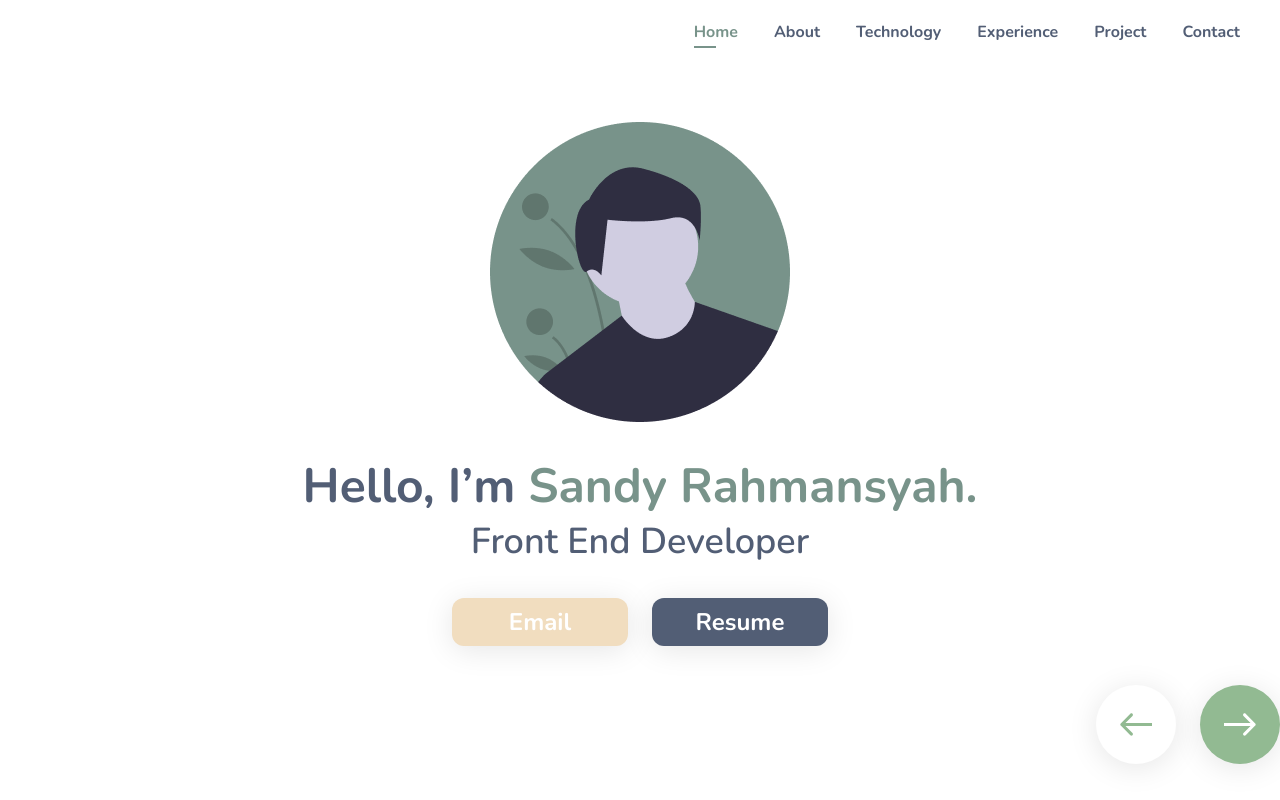
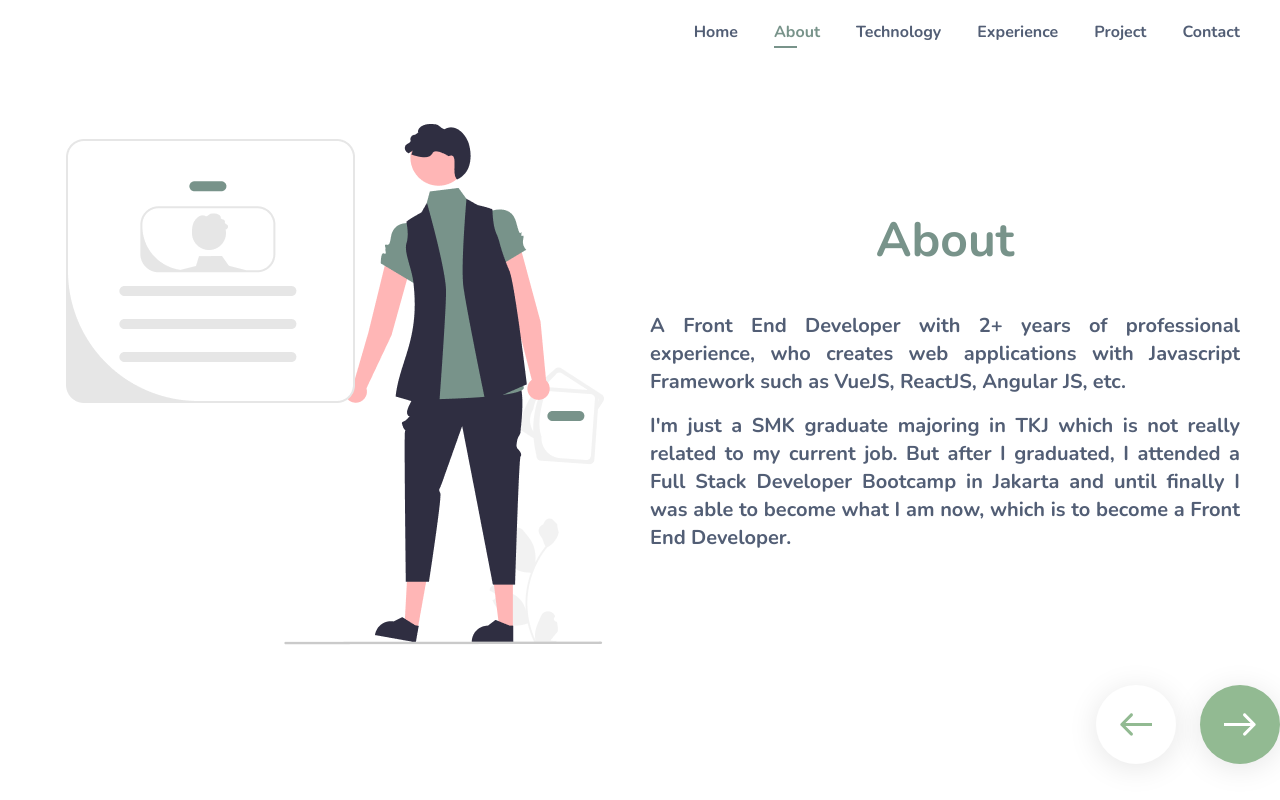
Before and after one commit to sandyadzim/portofolio, a React (Vite) app: page / in a window 1280 px wide. Built offline with nearby package versions, Linux system fonts and the light colour scheme.

Commit message:
update: about page

```diff
--- a/src/App.css
+++ b/src/App.css
@@ -2,41 +2,15 @@
   font-family: 'Nunito', sans-serif;
 }
 
-.App-logo {
-  height: 40vmin;
-  pointer-events: none;
-}
-
-@media (prefers-reduced-motion: no-preference) {
-  .App-logo {
-    animation: App-logo-spin infinite 20s linear;
+@keyframes fade-in {
+  0% {
+    opacity: 0;
+  }
+  100% {
+    opacity: 1;
   }
 }
 
-.App-header {
-  background-color: #282c34;
-  min-height: 100vh;
-  display: flex;
-  flex-direction: column;
-  align-items: center;
-  justify-content: center;
-  font-size: calc(10px + 2vmin);
-  color: white;
+.fade-in {
+  animation: fade-in 0.5s ease-in-out;
 }
-
-.App-link {
-  color: #61dafb;
-}
-
-@keyframes App-logo-spin {
-  from {
-    transform: rotate(0deg);
-  }
-  to {
-    transform: rotate(360deg);
-  }
-}
-
-button {
-  font-size: calc(10px + 2vmin);
-}
--- a/src/App.tsx
+++ b/src/App.tsx
@@ -1,28 +1,38 @@
-import { useState } from 'react'
+import React, { useState } from 'react'
 import Header from './components/Header'
 import Pagination from './components/Pagination'
 import Home from './pages/Home'
+import About from './pages/About'
 
-import logo from './logo.svg'
 import './App.css'
 
 function App() {
-  const [activeLink, setActiveLink] = useState('home')
+  const [activeLink, setActiveLink] = useState('about')
 
   function ActiveSection() {
     switch (activeLink) {
       case 'home':
         return <Home />
+      case 'about':
+        return <About />
       default:
         return <div>404</div>
     }
   }
 
+  function handleChangeLink(value: string) {
+    setActiveLink(value)
+  }
+
+  function handleLinkFromHeader(value: string) {
+    setActiveLink(value)
+  }
+
   return (
     <div className="App container mx-auto px-10 relative min-h-screen">
-      <Header activeLink={activeLink} />
+      <Header activeLink={activeLink} onHandleLink={handleLinkFromHeader} />
       <ActiveSection />
-      <Pagination />
+      <Pagination activeLink={activeLink} onHandleLink={handleChangeLink} />
     </div>
   )
 }
--- a/src/components/Header/ListMenu.tsx
+++ b/src/components/Header/ListMenu.tsx
@@ -8,6 +8,7 @@ interface IMenu {
 interface IListMenu {
   menus: Array<IMenu>
   activeLink: string
+  onHandleLink: (link: string) => void
 }
 
 function ListMenu(props: IListMenu) {
@@ -16,6 +17,7 @@ function ListMenu(props: IListMenu) {
       {props.menus.map((item) => (
         <li key={item.slug}>
           <button
+            onClick={() => props.onHandleLink(item.slug)}
             className={`link-nav ${
               props.activeLink === item.slug ? 'active-link' : ''
             }`}
--- a/src/components/Header/index.tsx
+++ b/src/components/Header/index.tsx
@@ -5,6 +5,7 @@ import ButtonMenu from './ButtonMenu'
 
 interface IHeaderProps {
   activeLink: string
+  onHandleLink: (link: string) => void
 }
 
 function Header(props: IHeaderProps) {
@@ -41,6 +42,11 @@ function Header(props: IHeaderProps) {
     setSidebar(!sidebar)
   }
 
+  function handleLink(value: string) {
+    console.log(value)
+    props.onHandleLink(value)
+  }
+
   return (
     <>
       <div>
@@ -48,17 +54,25 @@ function Header(props: IHeaderProps) {
           <nav className="h-full flex justify-end">
             {/* Desktop */}
             <div className="hidden md:w-full md:justify-center lg:w-auto lg:mr-10 xl:mr-0 md:flex">
-              <ListMenu activeLink={props.activeLink} menus={listLink} />
+              <ListMenu
+                activeLink={props.activeLink}
+                menus={listLink}
+                onHandleLink={handleLink}
+              />
             </div>
 
             {/* Mobile */}
             <ButtonMenu onHandleSidebar={handleSidebar} />
             <div
-              className={`bg-white fixed items-center justify-center flex-col inset-0 z-20 md:hidden ${
+              className={`bg-white/70 backdrop-blur-xl fixed items-center justify-center flex-col inset-0 z-20 md:hidden ${
                 sidebar ? 'flex' : 'hidden'
               }`}
             >
-              <ListMenu activeLink={props.activeLink} menus={listLink} />
+              <ListMenu
+                activeLink={props.activeLink}
+                menus={listLink}
+                onHandleLink={handleLink}
+              />
             </div>
           </nav>
         </header>
--- a/src/components/Pagination/index.tsx
+++ b/src/components/Pagination/index.tsx
@@ -1,16 +1,53 @@
-import React from 'react'
+import React, { useState } from 'react'
 
 import arrowLeft from '../../assets/img/icons/arrow-left.svg'
 import arrowRight from '../../assets/img/icons/arrow-right.svg'
 
-function Pagination() {
+interface IPagination {
+  activeLink: string
+  onHandleLink: (link: string) => void
+}
+
+function Pagination({ activeLink, onHandleLink }: IPagination) {
+  function nextPage(currentLink: string): void {
+    switch (currentLink) {
+      case 'home':
+        onHandleLink('about')
+        break
+      case 'about':
+        onHandleLink('tech')
+        break
+      default:
+        onHandleLink('home')
+    }
+  }
+
+  function prevPage(currentLink: string) {
+    switch (currentLink) {
+      case 'tech':
+        onHandleLink('about')
+        break
+      case 'about':
+        onHandleLink('home')
+        break
+      default:
+        onHandleLink('tech')
+    }
+  }
+
   return (
     <div className="absolute bottom-9 right-3 md:right-0">
       <div className="space-x-6">
-        <button className="px-6 py-7 bg-white rounded-[50%] shadow-base">
+        <button
+          onClick={() => prevPage(activeLink)}
+          className="px-6 py-7 bg-white rounded-[50%] shadow-base"
+        >
           <img src={arrowLeft} alt="arrow-left" className="w-6 md:w-8" />
         </button>
-        <button className="px-6 py-7 bg-green-pastel rounded-[50%] shadow-base">
+        <button
+          onClick={() => nextPage(activeLink)}
+          className="px-6 py-7 bg-green-pastel rounded-[50%] shadow-base"
+        >
           <img src={arrowRight} alt="arrow-right" className="w-6 md:w-8" />
         </button>
       </div>
--- /dev/null
+++ b/src/pages/About/index.tsx
@@ -0,0 +1,33 @@
+import React from 'react'
+
+import aboutIcon from '../../assets/img/about.png'
+
+function About() {
+  return (
+    <div className="flex items-center justify-center md:space-x-5 h-[80vh] flex-col md:flex-row fade-in">
+      <div className="hidden md:flex justify-center md:w-1/2">
+        <img src={aboutIcon} alt="about" />
+      </div>
+      <div className="w-full md:w-1/2">
+        <h2 className="font-bold text-green-dark-pastel text-3xl md:text-5xl text-center">
+          About
+        </h2>
+        <div className="font-bold text-navy-pastel text-xl text-justify mt-6 md:mt-12">
+          <p>
+            A Front End Developer with 2+ years of professional experience, who
+            creates web applications with Javascript Framework such as VueJS,
+            ReactJS, Angular JS, etc.
+          </p>
+          <p className="mt-4">
+            I'm just a SMK graduate majoring in TKJ which is not really related
+            to my current job. But after I graduated, I attended a Full Stack
+            Developer Bootcamp in Jakarta and until finally I was able to become
+            what I am now, which is to become a Front End Developer.
+          </p>
+        </div>
+      </div>
+    </div>
+  )
+}
+
+export default About
--- a/src/pages/Home/index.tsx
+++ b/src/pages/Home/index.tsx
@@ -4,7 +4,7 @@ import avatar from '../../assets/img/avatar.png'
 
 function Home() {
   return (
-    <div className="flex items-center justify-center flex-col h-[80vh]">
+    <div className="flex items-center justify-center flex-col h-[80vh] fade-in">
       <div>
         <img src={avatar} alt="avatar" className="w-36 md:w-full" />
       </div>
```
Also changed, not shown: src/assets/img/about.png (added).
